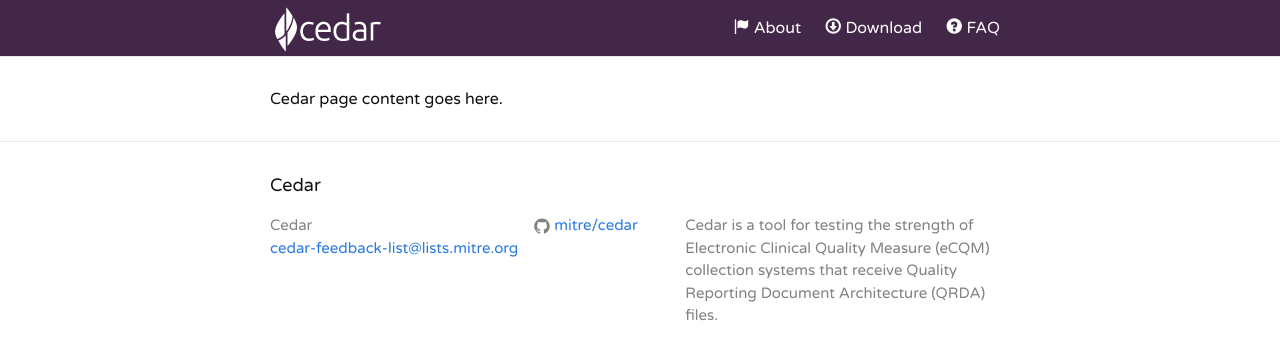
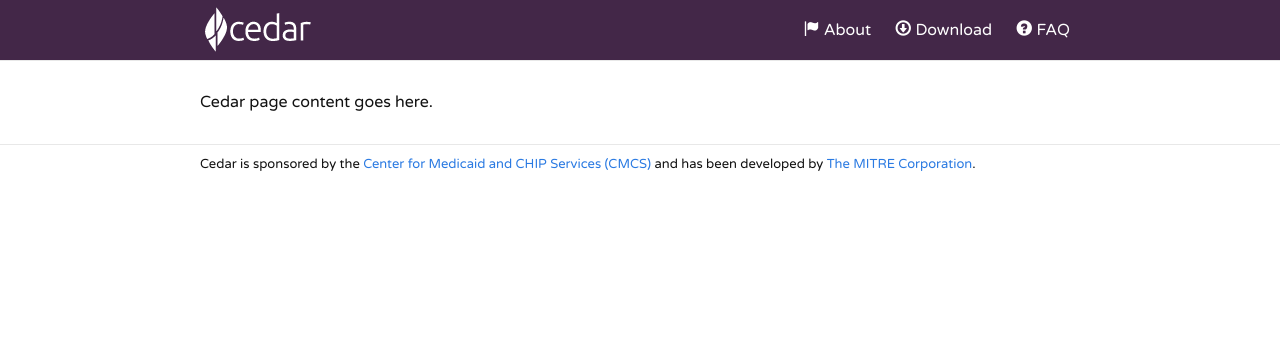
Before and after one commit to edeyoung/cedar, a Jekyll site: the page built from index.html, in a window 1280 px wide. Shown: the top 360 px of the page. Built offline with Jekyll 4.4.1, drawn with Linux system fonts in a browser that asks for light colours.

Commit message:
Style updates to the header, footer, and page width

```diff
--- a/_includes/footer.html
+++ b/_includes/footer.html
@@ -1,38 +1,7 @@
 <footer class="site-footer">
 
   <div class="wrapper">
-
-    <h2 class="footer-heading">{{ site.title }}</h2>
-
-    <div class="footer-col-wrapper">
-      <div class="footer-col footer-col-1">
-        <ul class="contact-list">
-          <li>{{ site.title }}</li>
-          <li><a href="mailto:{{ site.email }}">{{ site.email }}</a></li>
-        </ul>
-      </div>
-
-      <div class="footer-col footer-col-2">
-        <ul class="social-media-list">
-          {% if site.github_username %}
-          <li>
-            {% include icon-github.html username=site.github_username %}
-          </li>
-          {% endif %}
-
-          {% if site.twitter_username %}
-          <li>
-            {% include icon-twitter.html username=site.twitter_username %}
-          </li>
-          {% endif %}
-        </ul>
-      </div>
-
-      <div class="footer-col footer-col-3">
-        <p>{{ site.description }}</p>
-      </div>
-    </div>
-
+    Cedar is sponsored by the <a href='https://www.medicaid.gov/about-us/organization/organization.html'>Center for Medicaid and CHIP Services (CMCS)</a> and has been developed by <a href='http://mitre.org'>The MITRE Corporation</a>.
   </div>
 
 </footer>
--- a/_includes/header.html
+++ b/_includes/header.html
@@ -3,12 +3,13 @@
   <div class="wrapper">
 
     <a class="site-title" href="{{ site.baseurl }}/">
-      <img src={{ "/images/cedar_header_logo.png" | prepend: site.baseurl }}>
+      <img alt="{{site.title}} Logo" src={{ "/images/cedar_header_logo.png" | prepend: site.baseurl }}>
       <span class='sr-only'>{{ site.title }}</span>
     </a>
 
     <nav class="site-nav">
       <a href="#" class="menu-icon">
+        <span class='sr-only'>Menu</span>
         <svg viewBox="0 0 18 15">
           <path fill="#424242" d="M18,1.484c0,0.82-0.665,1.484-1.484,1.484H1.484C0.665,2.969,0,2.304,0,1.484l0,0C0,0.665,0.665,0,1.484,0 h15.031C17.335,0,18,0.665,18,1.484L18,1.484z"/>
           <path fill="#424242" d="M18,7.516C18,8.335,17.335,9,16.516,9H1.484C0.665,9,0,8.335,0,7.516l0,0c0-0.82,0.665-1.484,1.484-1.484 h15.031C17.335,6.031,18,6.696,18,7.516L18,7.516z"/>
--- a/_layouts/default.html
+++ b/_layouts/default.html
@@ -1,5 +1,5 @@
 <!DOCTYPE html>
-<html>
+<html lang='en'>
 
   {% include head.html %}
 
--- a/_sass/cedar.scss
+++ b/_sass/cedar.scss
@@ -821,21 +821,24 @@ Bootstrap is released under the MIT license and is copyright 2015 Twitter.
 /* Overrides for default Jekyll styles */
 
 * {
-  font-family: 'Varela Round'
+  font-family: 'Varela Round';
+  box-sizing: border-box;
 }
 body {
   background-color: white;
+  padding-top: 60px;
 }
-
-/* Site Header */
 .site-header {
   background: rgb(67, 39, 72);
   border-top: none;
+  position: fixed;
+  top: 0;
+  width: 100%;
 }
 .site-nav .page-link {
   color: white;
   display: inline-block;
-  line-height: 56px;
+  line-height: 60px;
   padding: 0 10px;
   &:hover {
     background-color: rgb(107, 87, 111);
@@ -843,6 +846,11 @@ body {
   }
   &:not(:last-child) {
     margin-right: 0;
+  }
+}
+@media screen and (max-width: 600px) {
+  .site-nav .menu-icon {
+    height: 32px;
   }
 }
 @media screen and (max-width: 600px) {
@@ -858,3 +866,7 @@ body {
     }
   }
 }
+.site-footer {
+  font-size: small;
+  padding: 10px 0;
+}
--- a/css/main.scss
+++ b/css/main.scss
@@ -23,7 +23,7 @@ $grey-color-light: lighten($grey-color, 40%);
 $grey-color-dark:  darken($grey-color, 25%);
 
 // Width of the content area
-$content-width:    800px;
+$content-width:    1000px;
 
 $on-palm:          600px;
 $on-laptop:        800px;
```
